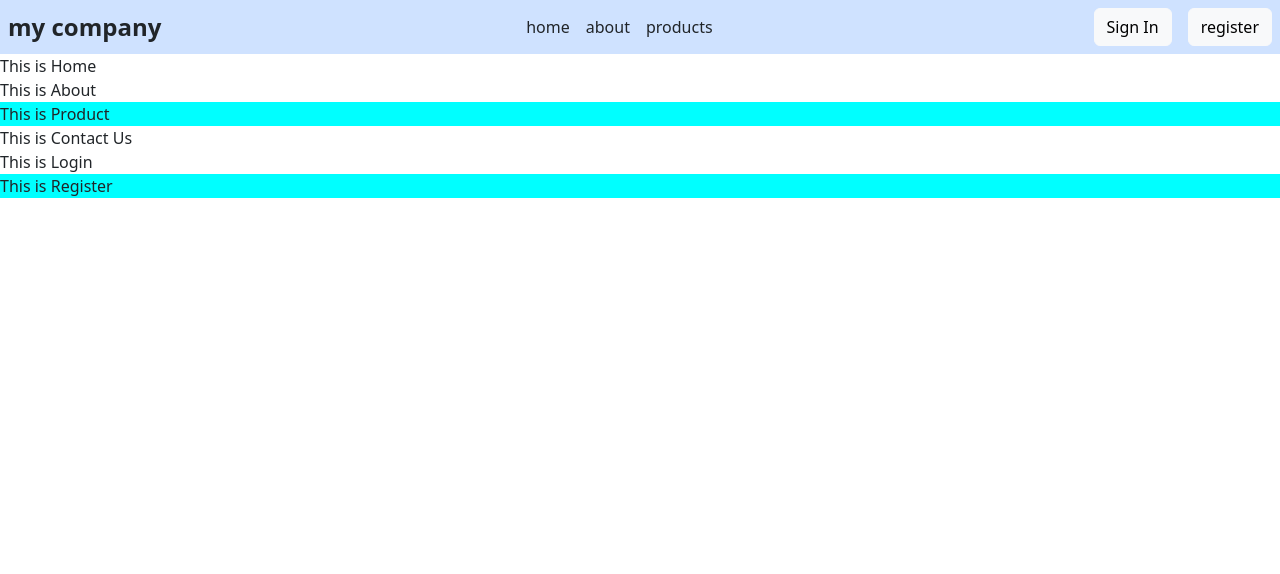
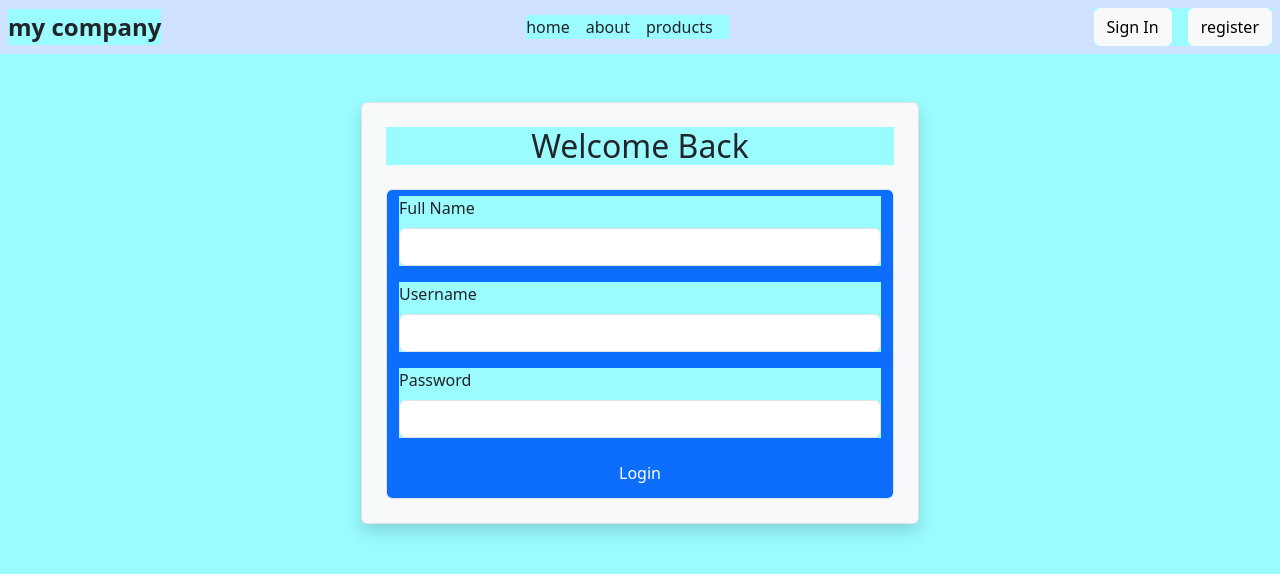
Before and after one commit to ATIFIXATION/webDev-6, a React (Vite) app in the folder frontend/my_first_react/: page / in a window 1280 px wide. Shown: the top 574 px of the page. Built offline with nearby package versions, Linux system fonts and the light colour scheme.

Commit message:
Refactor Login component with enhanced styling and form fields; remove unused pages from App component; add new loginpages file

```diff
--- a/frontend/my_first_react/src/App.jsx
+++ b/frontend/my_first_react/src/App.jsx
@@ -1,24 +1,14 @@
 import Header from "./component/Header";
 import Footer from "./component/Footer";
 
-import Home from "./Home";
-import About from "./pages/About";
-import Product from "./pages/Product";
-import Contactus from "./pages/Contactus";
 import Login from "./pages/Login";
-import Register from "./pages/Register";
 
 function App() {
   return (
     <>
       <Header />
 
-      <Home />
-      <About />
-      <Product />
-      <Contactus />
       <Login />
-      <Register />
 
       <Footer />
     </>
@@ -26,7 +16,3 @@ function App() {
 }
 
 export default App;
-
-
-
-//adding more
--- a/frontend/my_first_react/src/index.css
+++ b/frontend/my_first_react/src/index.css
@@ -10,3 +10,9 @@
   background-color: green;
   color: black;
 }
+
+
+*
+{
+  background-color: rgb(154, 252, 255);
+}
--- a/frontend/my_first_react/src/pages/Login.jsx
+++ b/frontend/my_first_react/src/pages/Login.jsx
@@ -1,7 +1,78 @@
+import { useState } from "react";
+
 function Login() {
+
+  const [userName, setUserName] = useState("");
+  const [password, setPassword] = useState("");
+
   return (
     <>
-      <div>This is Login</div>
+      <div className="container mt-5 ">
+
+        <div className="border p-4 w-50 mx-auto shadow rounded bg-light">
+
+          <h2 className="text-center mb-4">
+            Welcome Back
+          </h2>
+
+          <form className="form-control bg-primary" >
+
+            <div className="mb-3">
+
+              <label className="form-label">
+                Full Name
+              </label>
+
+              <input
+                type="text"
+                className="form-control"
+              />
+
+            </div>
+
+            <div className="mb-3">
+
+              <label className="form-label">
+                Username
+              </label>
+
+              <input
+                type="text"
+                className="form-control"
+                value={userName}
+                onChange={(e) => setUserName(e.target.value)}
+              />
+
+            </div>
+
+            <div className="mb-3">
+
+              <label className="form-label">
+                Password
+              </label>
+
+              <input
+                type="password"
+                className="form-control"
+                value={password}
+                onChange={(e) => setPassword(e.target.value)}
+              />
+
+            </div>
+
+            <button
+            class="bg-info justify-content-center w-100 border border-success rounded "
+              type="submit"
+              className="btn btn-primary w-100"
+            >
+              Login
+            </button>
+
+          </form>
+
+        </div>
+
+      </div>
     </>
   );
 }
```
Also changed, not shown: frontend/my_first_react/src/assets/pages/loginpages.jsx (added).
